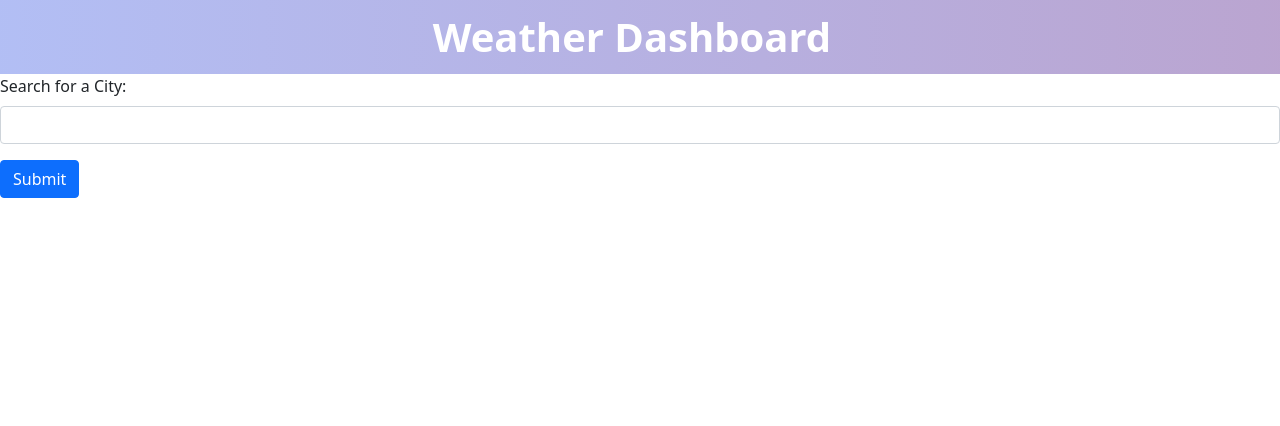
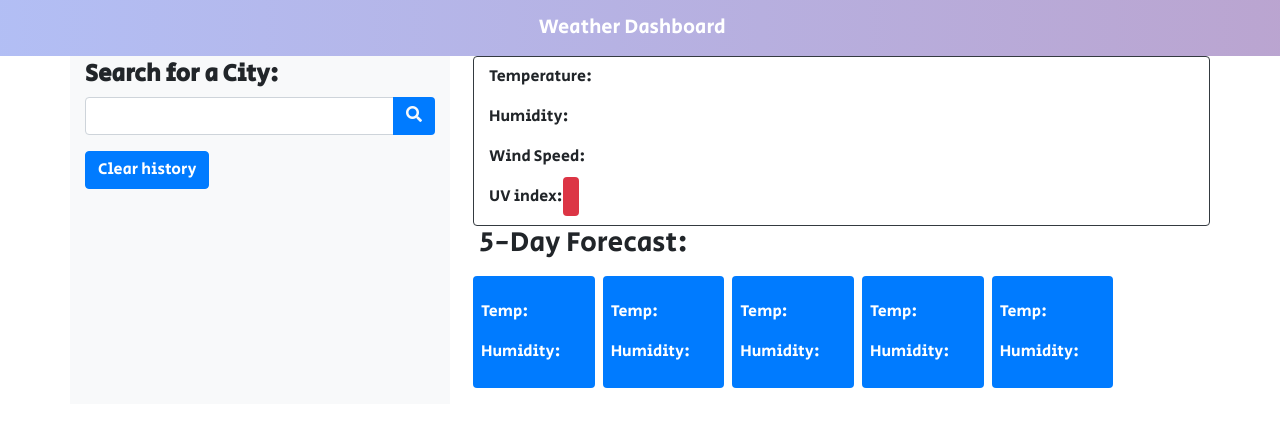
Before and after one commit to smonahan1993/Weather-Dashboard, a plain HTML site: page index.html in a window 1280 px wide. Drawn offline with nearby package versions, Linux system fonts and the light colour scheme.

Commit message:
updated html

```diff
--- a/assets/style.css
+++ b/assets/style.css
@@ -0,0 +1,4 @@
+* {
+
+    font-family: 'Secular One', sans-serif;
+}
--- a/index.html
+++ b/index.html
@@ -5,7 +5,11 @@
     <meta http-equiv="X-UA-Compatible" content="IE=edge">
     <meta name="viewport" content="width=device-width, initial-scale=1.0">
     <title>Weather Dashboard</title>
-    <link href="https://cdn.jsdelivr.net/npm/bootstrap@5.0.2/dist/css/bootstrap.min.css" rel="stylesheet" integrity="sha384-EVSTQN3/azprG1Anm3QDgpJLIm9Nao0Yz1ztcQTwFspd3yD65VohhpuuCOmLASjC" crossorigin="anonymous">
+    <link rel="preconnect" href="https://fonts.googleapis.com">
+    <link rel="preconnect" href="https://fonts.gstatic.com" crossorigin>
+    <link href="https://fonts.googleapis.com/css2?family=Secular+One&display=swap" rel="stylesheet">
+    <link rel="stylesheet" href="https://stackpath.bootstrapcdn.com/bootstrap/4.3.1/css/bootstrap.min.css" integrity="sha384-ggOyR0iXCbMQv3Xipma34MD+dH/1fQ784/j6cY/iJTQUOhcWr7x9JvoRxT2MZw1T" crossorigin="anonymous">
+    <link rel="stylesheet" href="https://pro.fontawesome.com/releases/v5.10.0/css/all.css" integrity="sha384-AYmEC3Yw5cVb3ZcuHtOA93w35dYTsvhLPVnYs9eStHfGJvOvKxVfELGroGkvsg+p" crossorigin="anonymous"/>
     <link rel="stylesheet" href="assets/style.css">
 </head>
 <body>
@@ -13,12 +17,75 @@
         <span class="navbar-brand mb-0 h1 text-center text-white fs-1 fw-bold">Weather Dashboard</span>
     </nav>
     <form>
-        <div class="mb-3">
-          <label for="exampleInputEmail1" class="form-label">Search for a City:</label>
-          <input type="city" class="form-control" id="exampleInputCity">
+      <div class="container">
+        <!--Row for searching a city-->
+        <div class="row">
+            <div class="col-sm-4 bg-light">
+                <!--Here we create an HTML form for handling the inputs-->
+                <h4 class="pt-1"><strong>Search for a City:</strong></h4>
+                <!--Here we create the text box for capturing the search city Name-->
+                <div class="input-group mb-3">
+                    <input type="text" class="form-control"id="search-city" aria-label="City Search" aria-describedby="search-button">
+                    <div class="input-group-append">
+                        <button class=" btn bg-primary text-light" id="search-button"><i class="fa fa-search"></i></button>
+                    </div>
+                </div>
+                <!--section for search city history-->
+                <button class=" btn btn-primary" type="button" id="clear-history">Clear history</button>
+                <ul class="list-group">
+
+                </ul>
+            </div>
+            <div class="col-sm-8">
+                <div class="row ml-2 border border-dark rounded">
+                    <div class="col-sm-12" id="current-weather">
+                        <h3 class="city-name mb-1 mt-2 bolder" id="current-city"></h3>
+                        <p>Temperature:<span class="current" id="temperature"></span></p>
+                        <p>Humidity:<span class="current" id="humidity"></span></p>
+                        <p>Wind Speed:<span class="current" id="wind-speed"></span></p>
+                        <p>UV index:<span class="current bg-danger rounded py-2 px-2 text-white" id="uv-index"></span></p>
+                    </div>
+                </div>
+                <!--Row for future data to be dumped here-->
+                <div class="col-sm-12" id ="future-weather">
+                    <h3>5-Day Forecast:</h3>
+                    <div class="row text-light">
+                        <div class="col-sm-2 bg-primary forecast text-white ml-2 mb-3 p-2 mt-2 rounded" >
+                            <p id="fDate0"></p>
+                            <p id="fImg0"></p>
+                            <p>Temp:<span id="fTemp0"></span></p>
+                            <p>Humidity:<span id="fHumidity0"></span></p>
+                        </div>
+                        <div class="col-sm-2 bg-primary forecast text-white ml-2 mb-3 p-2 mt-2 rounded" >
+                            <p id="fDate1"></p>
+                            <p id="fImg1"></p>
+                            <p>Temp:<span id="fTemp1"></span></p>
+                            <p>Humidity:<span id="fHumidity1"></span></p>
+                        </div>
+                        <div class="col-sm-2 bg-primary forecast text-white ml-2 mb-3 p-2 mt-2 rounded">
+                            <p id="fDate2"></p>
+                            <p id="fImg2"></p>
+                            <p>Temp:<span id="fTemp2"></span></p>
+                            <p>Humidity:<span id="fHumidity2"></span></p>
+                        </div>
+                        <div class="col-sm-2 bg-primary forecast text-white ml-2 mb-3 p-2 mt-2 rounded">
+                            <p id="fDate3"></p>
+                            <p id="fImg3"></p>
+                            <p>Temp:<span id="fTemp3"></span></p>
+                            <p>Humidity:<span id="fHumidity3"></span></p>
+                        </div>
+                        <div class="col-sm-2 bg-primary forecast text-white ml-2 mb-3 p-2 mt-2 rounded" >
+                            <p id="fDate4"></p>
+                            <p id="fImg4"></p>
+                            <p>Temp:<span id="fTemp4"></span></p>
+                            <p>Humidity:<span id="fHumidity4"></span></p>
+                        </div>
+                    </div>
+                </div>
+
+            </div>
         </div>
-        <button type="submit" class="btn btn-primary">Submit</button>
-      </form>
+    </div>
 
 
     <script src="https://cdnjs.cloudflare.com/ajax/libs/jquery/3.4.1/jquery.min.js"></script>
```
